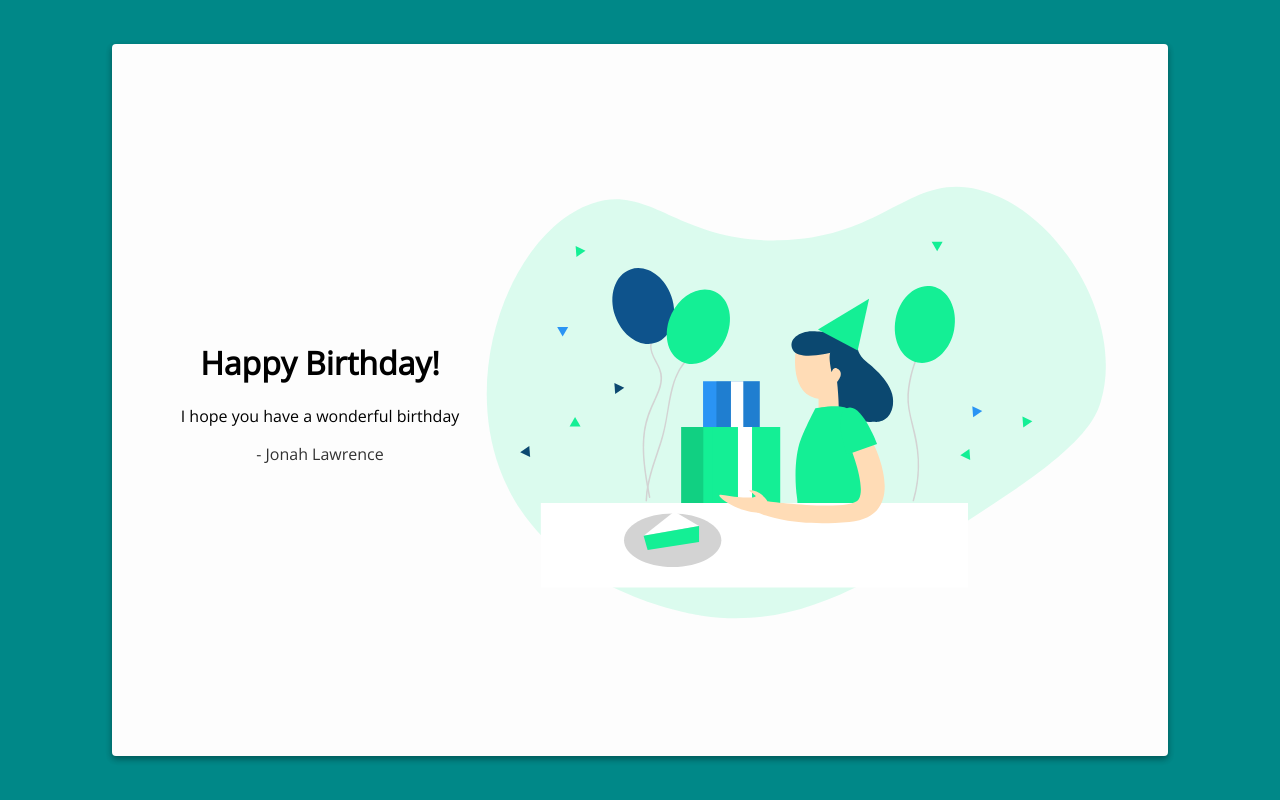
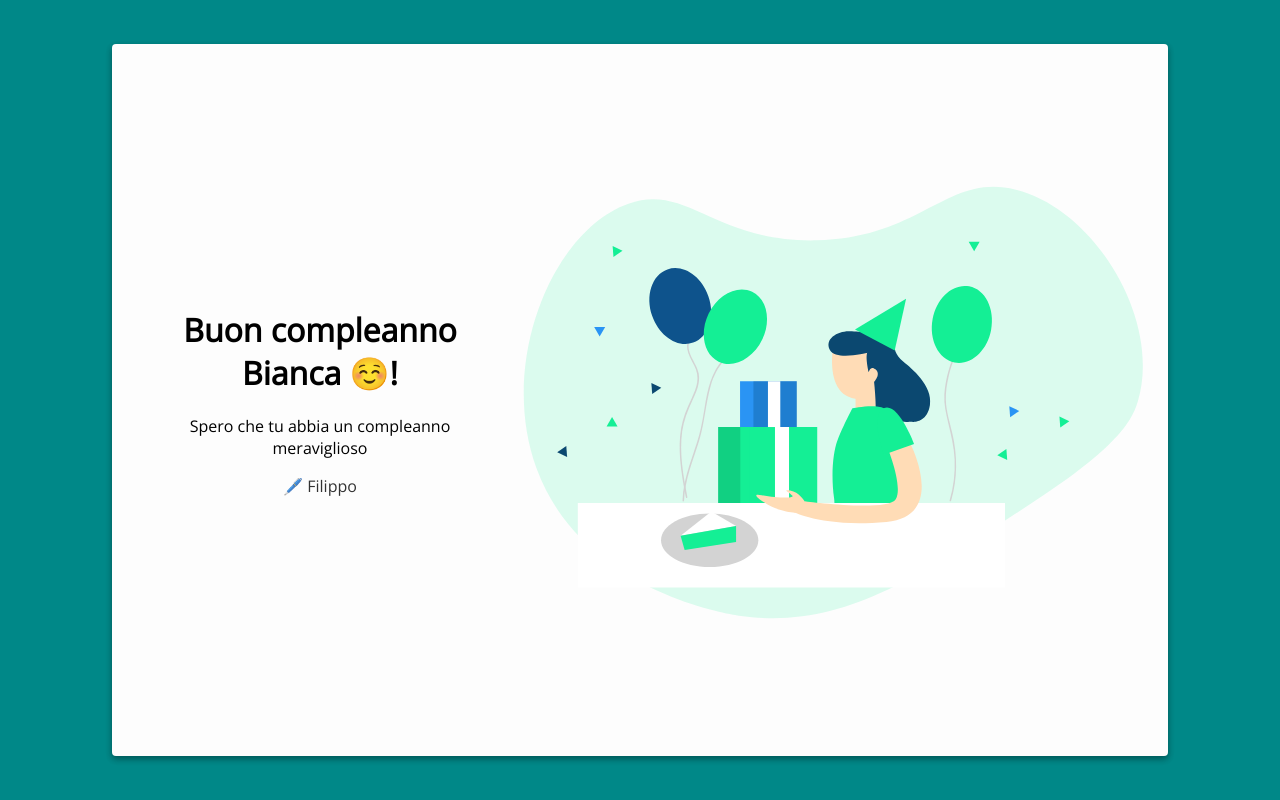
Before and after one commit to MrFil27/HB-2026, a plain HTML site: page index.html in a window 1280 px wide. Drawn offline with nearby package versions, Linux system fonts and the light colour scheme.

Commit message:
Updated texts

```diff
--- a/index.html
+++ b/index.html
@@ -6,15 +6,15 @@
   <link rel="stylesheet" href="./index.css">
   <link rel="preconnect" href="https://fonts.gstatic.com">
   <link rel="stylesheet" href="https://fonts.googleapis.com/css2?family=Open+Sans&display=swap">
-  <title>Happy Birthday</title>
+  <title>Buon compleanno</title>
 </head>
 <body>
   <div class="card">
     <img src="./birthday.svg" alt="birthday" class="birthday">
     <div class="text">
-      <h1>Happy Birthday!</h1>
-      <p>I hope you have a wonderful birthday</p>
-      <p class="muted">- Jonah Lawrence</p>
+      <h1>Buon compleanno Bianca ☺️!</h1>
+      <p>Spero che tu abbia un compleanno meraviglioso</p>
+      <p class="muted">🖊️ Filippo</p>
     </div>
     <div class="space"></div>
   </div>
```
